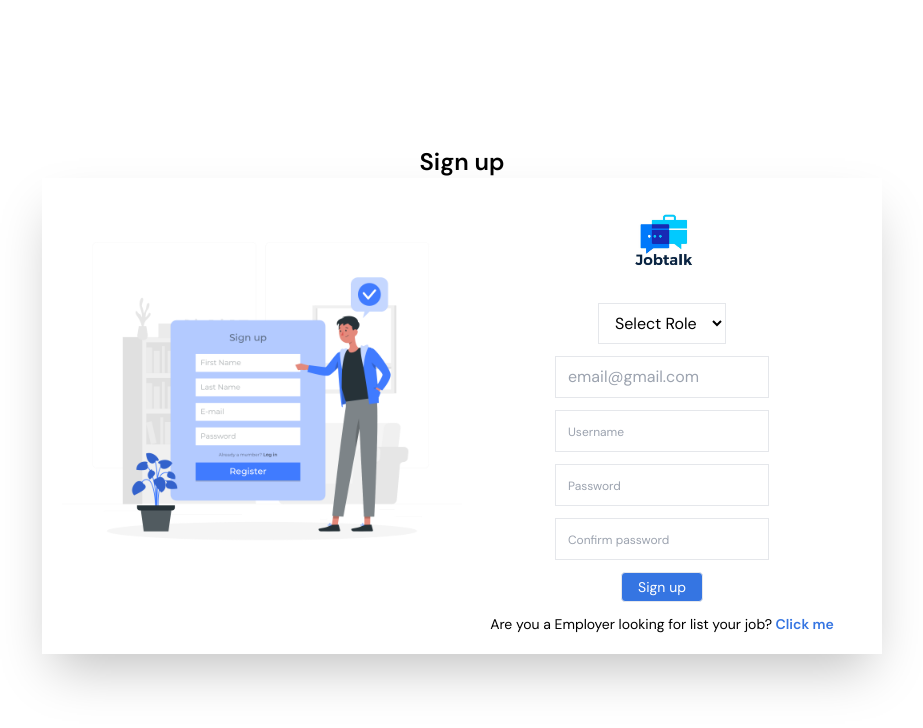
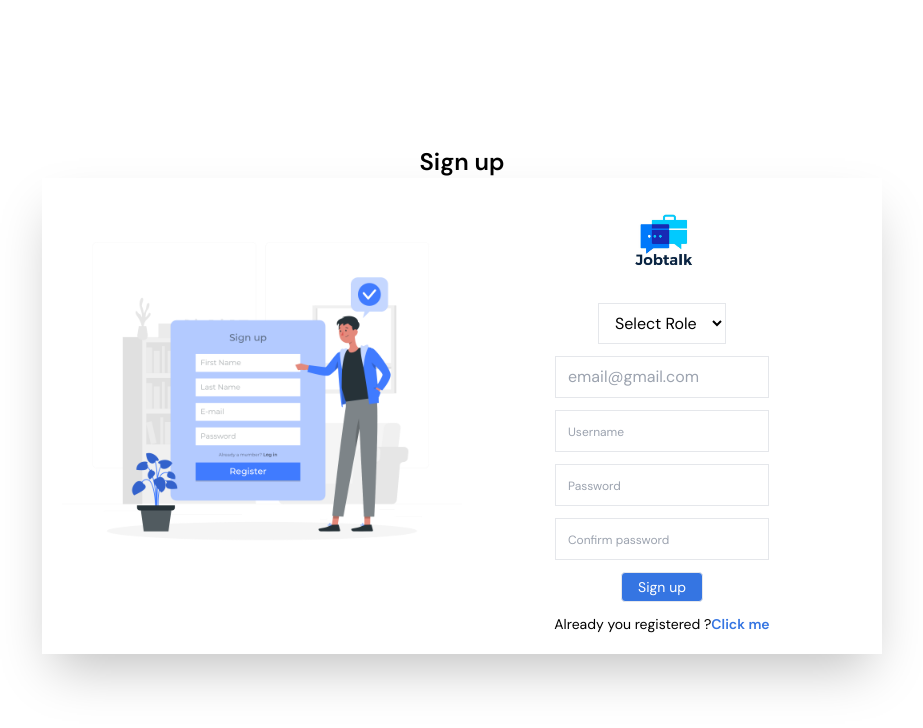
Before and after one commit to Abilash-Nambi/JOB-TALK, a React (Vite) app in the folder client/: page /auth/sign-up in a window 1280 px wide. Shown: the top 728 px of the page, without its empty margins (178-1101 px from the left). Built offline with nearby package versions, Linux system fonts and the light colour scheme.

Commit message:
some bud fixed

```diff
--- a/client/src/Pages/authPages/LogIn.jsx
+++ b/client/src/Pages/authPages/LogIn.jsx
@@ -161,8 +161,7 @@ export const LogIn = () => {
                   Don't have account yet ?
                   <Link to="/auth/sign-up">
                     <span className="text-blue font-semibold mt-0">
-                      {" "}
-                      Click me{" "}
+                      Click me
                     </span>
                   </Link>
                 </p>
--- a/client/src/Pages/authPages/SignUp.jsx
+++ b/client/src/Pages/authPages/SignUp.jsx
@@ -180,11 +180,10 @@ const SignUp = () => {
                   value="Sign up"
                 />
                 <p className="text-sm">
-                  Are you a Employer looking for list your job?
-                  <Link to="/recruiter/sign-up">
+                  Already you registered ?
+                  <Link to="/auth/sign-in">
                     <span className="text-blue font-semibold mt-0">
-                      {" "}
-                      Click me{" "}
+                      Click me
                     </span>
                   </Link>
                 </p>
```
